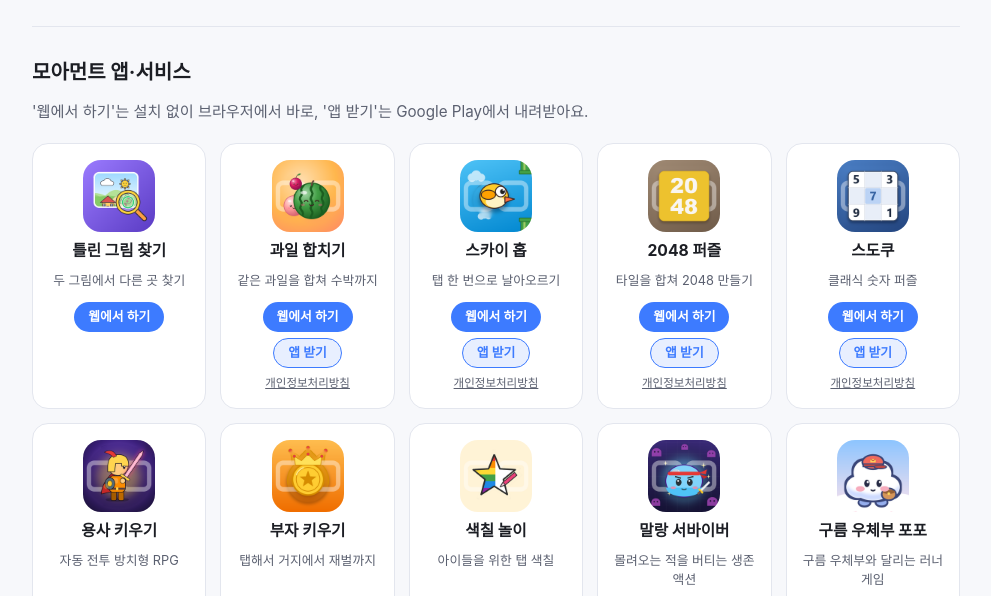
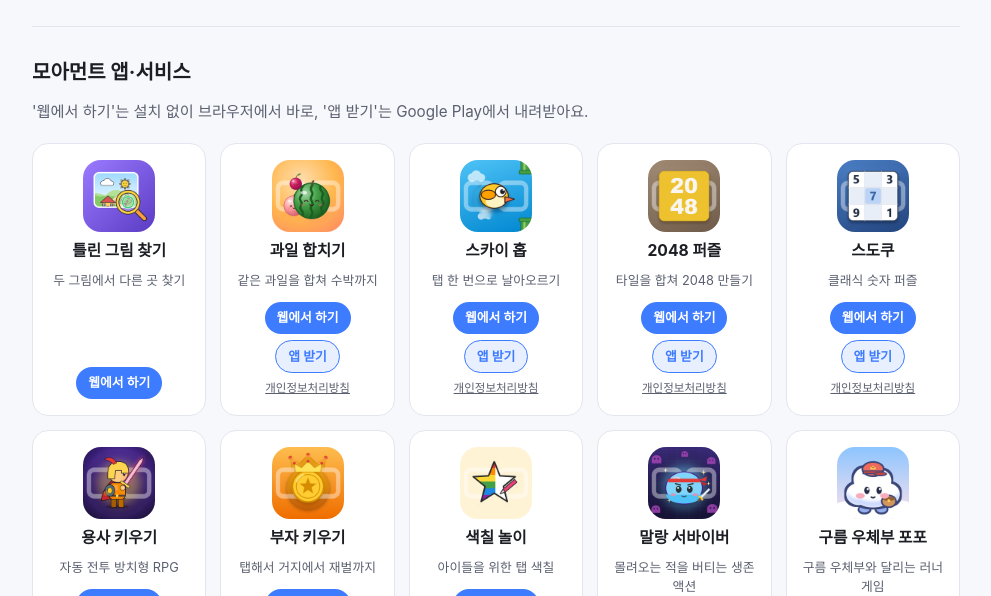
Before and after one commit to junshiva5732/junshiva5732.github.io, a plain HTML site: page index.html in a window 1280 px wide. Shown: the part 204-800 px from the top of the page, without its empty margins (144-1135 px from the left). Drawn offline with Linux system fonts and the light colour scheme.

Commit message:
Revert "홈페이지 카드 버튼 줄맞춤: 웹/앱 버튼과 방침 링크 자리 고정"
This reverts commit 1377140893d0a974bb91d2dc7a6ea7c6751333f9.

```diff
--- a/index.html
+++ b/index.html
@@ -34,20 +34,17 @@
   section { padding: 28px 0; border-top: 1px solid var(--line); }
   h2 { font-size: 1.25rem; margin: 0 0 16px; }
   .apps { display: grid; grid-template-columns: repeat(auto-fill, minmax(150px, 1fr)); gap: 14px; }
-  .apps > .app { background: var(--card); border: 1px solid var(--line); border-radius: 16px; padding: 16px;
+  .app { background: var(--card); border: 1px solid var(--line); border-radius: 16px; padding: 16px;
          display: flex; flex-direction: column; align-items: center; text-align: center; gap: 6px; }
-  .apps > .app img { width: 72px; height: 72px; border-radius: 18px; }
-  .apps > .app b { font-size: 0.98rem; }
-  .apps > .app .desc { flex: 1; font-size: 0.8rem; color: var(--muted); line-height: 1.5; word-break: keep-all; }
-  /* 버튼 자리 고정: 1줄 '웹에서 하기', 2줄 '앱 받기/출시 예정' — 카드마다 같은 높이에 놓이게 */
-  .btns { padding-top: 6px; display: grid; grid-template-rows: 30px 30px; row-gap: 6px; justify-items: center; }
-  .btn { box-sizing: border-box; height: 30px; display: inline-flex; align-items: center;
-         font-size: 0.8rem; font-weight: 600; padding: 0 14px; border-radius: 999px; text-decoration: none; white-space: nowrap; }
-  .btn.web { grid-row: 1; color: #fff; background: var(--accent); }
-  .btn.app { grid-row: 2; color: var(--accent); background: var(--accent-soft); border: 1px solid var(--accent); }
-  .btn.soon { grid-row: 2; color: var(--muted); background: transparent; border: 1px dashed var(--line); font-weight: 500; }
-  .apps > .app a.pp { display: block; height: 18px; line-height: 18px; font-size: 0.72rem; color: var(--muted); }
-  .apps > .app:not(:has(a.pp))::after { content: ""; display: block; height: 18px; }
+  .app img { width: 72px; height: 72px; border-radius: 18px; }
+  .app b { font-size: 0.98rem; }
+  .app .desc { font-size: 0.8rem; color: var(--muted); line-height: 1.5; word-break: keep-all; }
+  .btns { margin-top: auto; padding-top: 6px; display: flex; flex-wrap: wrap; justify-content: center; gap: 6px; }
+  .btn { font-size: 0.8rem; font-weight: 600; padding: 5px 12px; border-radius: 999px; text-decoration: none; white-space: nowrap; }
+  .btn.web { color: #fff; background: var(--accent); }
+  .btn.app { color: var(--accent); background: var(--accent-soft); border: 1px solid var(--accent); }
+  .btn.soon { color: var(--muted); background: transparent; border: 1px dashed var(--line); font-weight: 500; }
+  .app a.pp { font-size: 0.72rem; color: var(--muted); }
   .channels-lead { color: var(--muted); margin: -6px 0 18px; font-size: 0.95rem; }
   .grid2 { display: grid; grid-template-columns: repeat(auto-fit, minmax(260px, 1fr)); gap: 14px; }
   .card { background: var(--card); border: 1px solid var(--line); border-radius: 16px; padding: 20px; }
```
